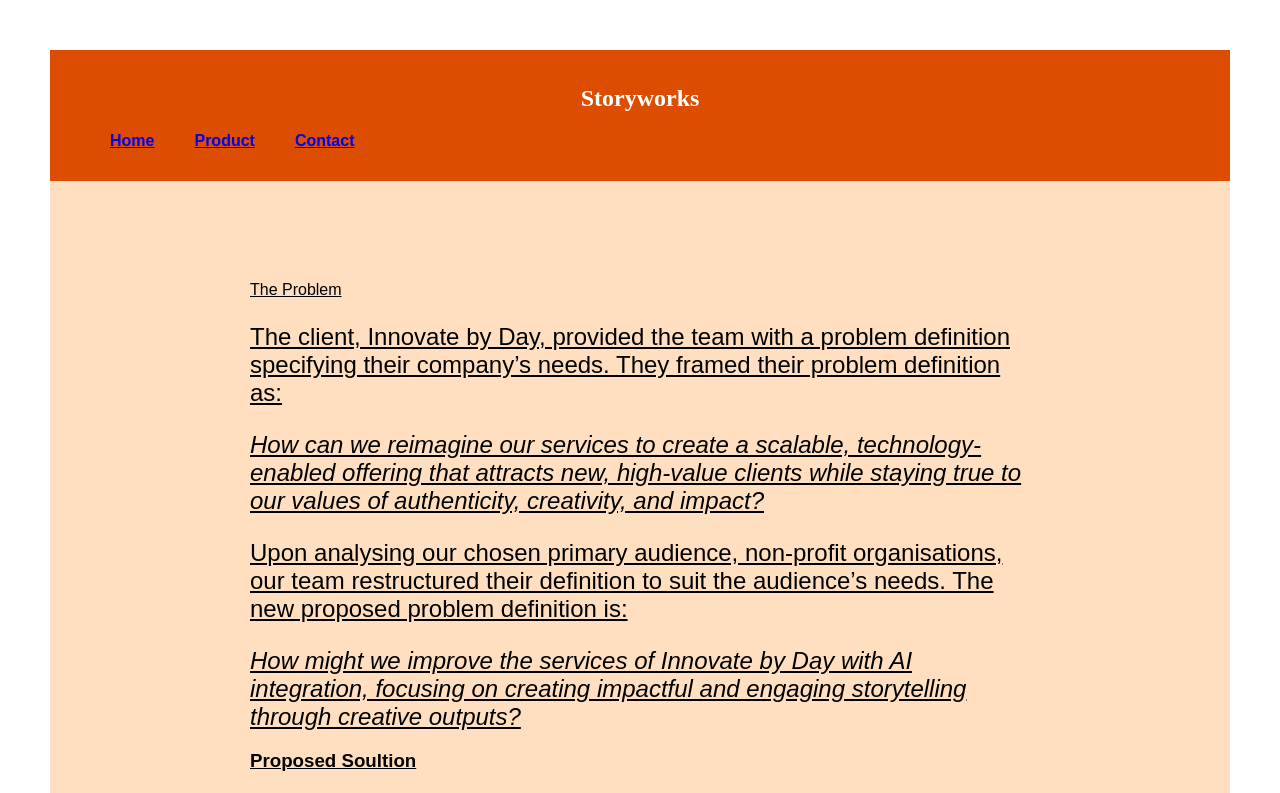
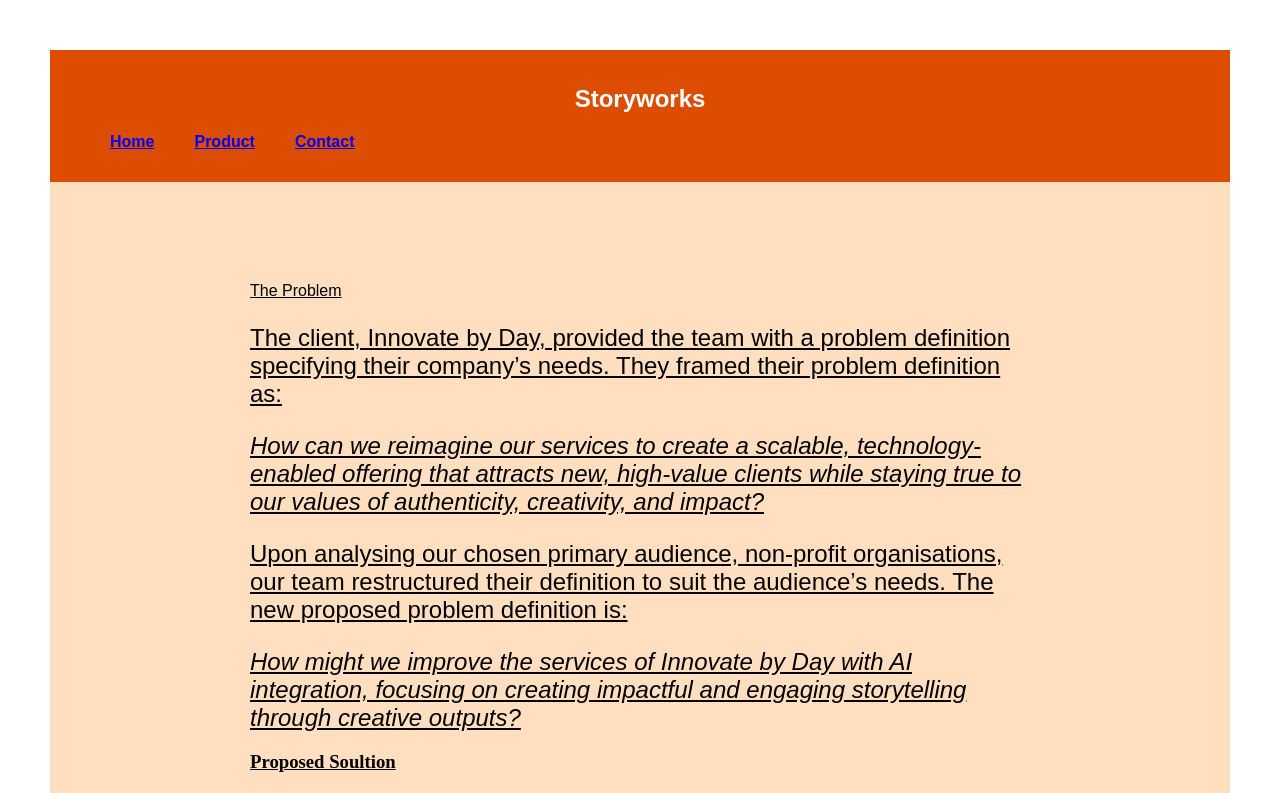
Before and after one commit to sayianbabe-eng/Dev-Tools-stuff, a plain HTML site: page index.html in a window 1280 px wide. Shown: the top 793 px of the page. Drawn offline with Linux system fonts and the light colour scheme.

Commit message:
Update font size and alignments in Style.css

```diff
--- a/Style.css
+++ b/Style.css
@@ -51,15 +51,15 @@
     background: #FFDFBF;
 }
 
-h1 {
+h2 {
  font-family: helectiva, serif;
- font-size: 20px
+ font-size: 2rem
   text-align: center;
 }
 
-h2 {
+h3 {
  font-family: helectiva, serif;
- font-size: 20px
+ font-size: 2rem
   text-align: center;
 }
 
```
